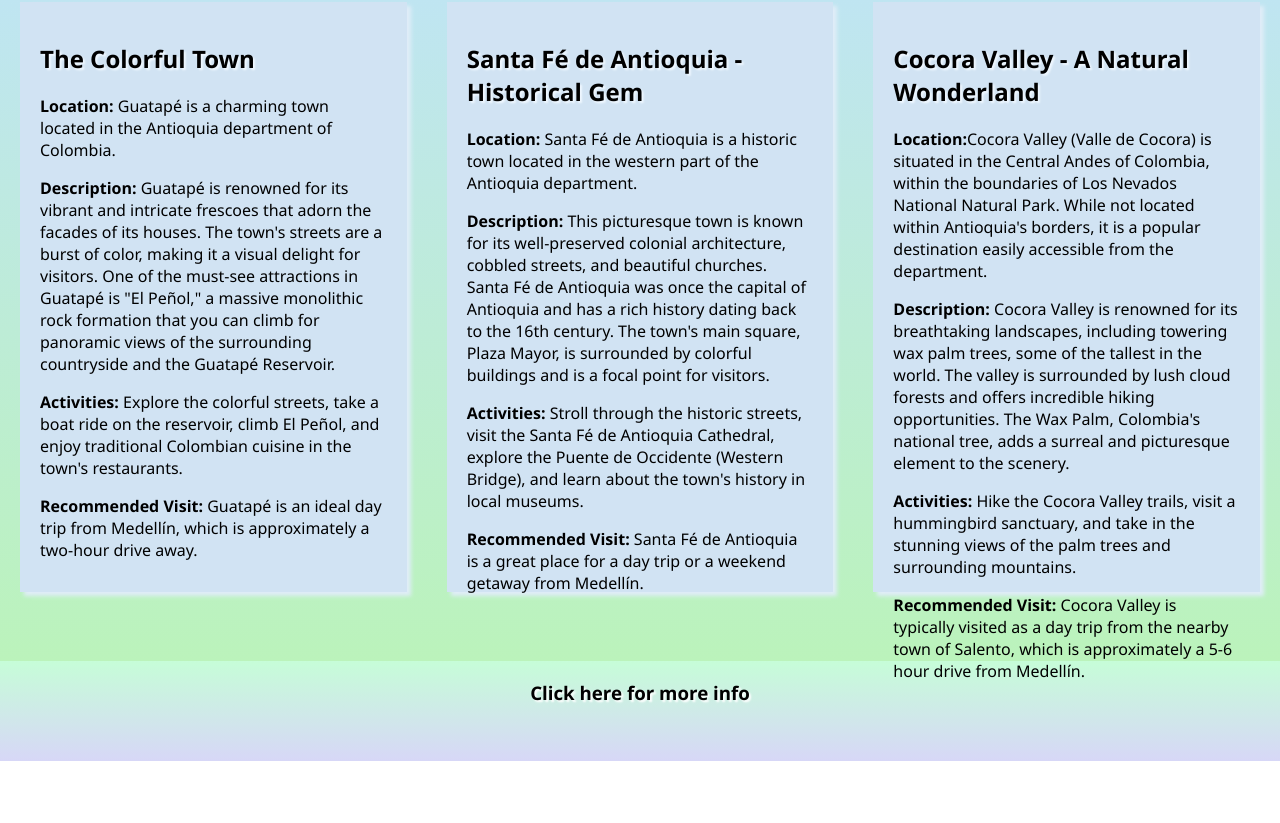
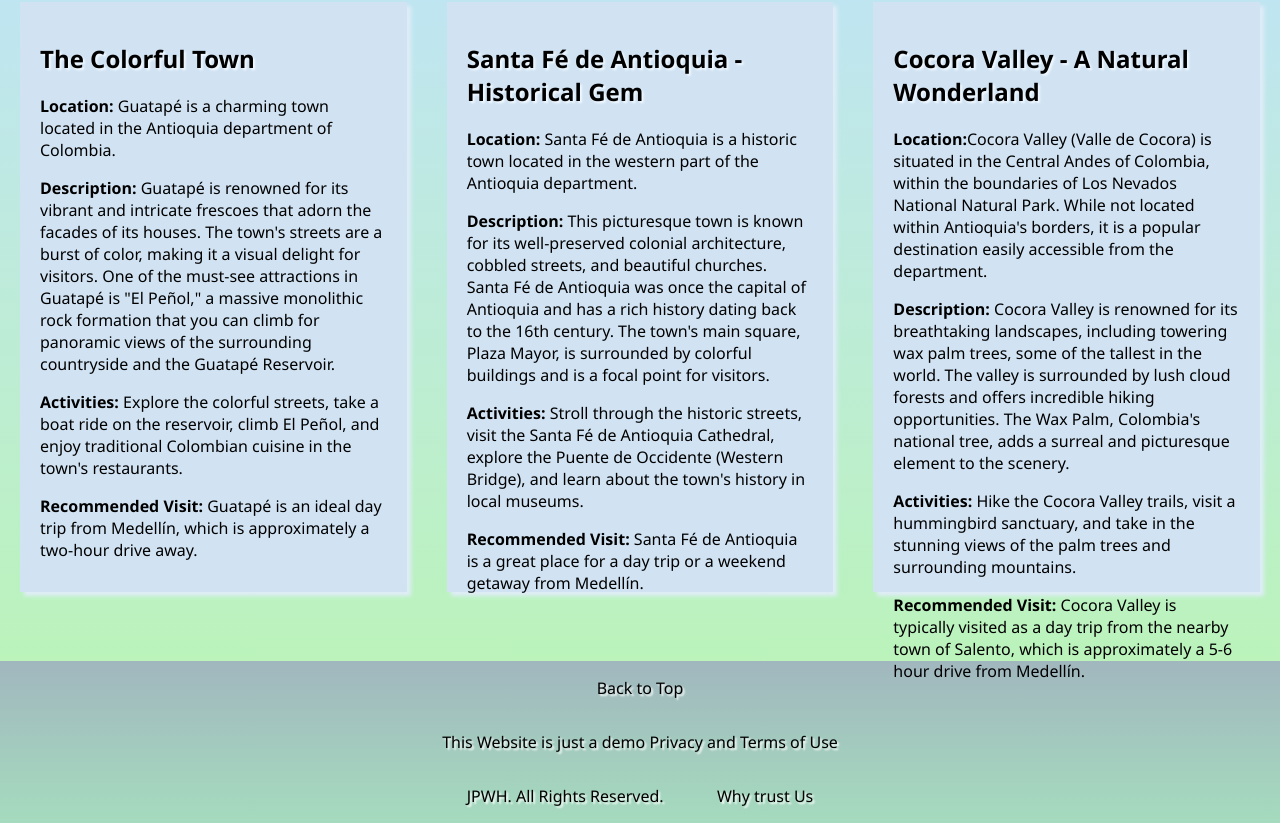
Before and after one commit to Pablo-pelaez/Hometown-Site, a plain HTML site: page index.html in a window 1280 px wide. Shown: the part 439-1262 px from the top of the page. Before the commit the page ends 1200 px from the top, so only its background shows below. Drawn offline with Linux system fonts and the light colour scheme.

Commit message:
Version2
Sample Tourism Website

```diff
--- a/index.html
+++ b/index.html
@@ -9,7 +9,7 @@
 </head>
 
 <body>
-    <header class="header">
+    <header class="header" id="anchor">
         <h1>Welcome to Antioquia</h1>
         <!-- <a href="#main"><button class="btn">More Info</button></a> -->
         <button class="btn">Hit the Road</button>
@@ -87,7 +87,19 @@
     </main>
 
     <footer id="footer">
-        <h3>Click here for more info</h3>
+        <div class="footer-sec">
+            <p class="anchor-top"><a href="#anchor">Back to Top</a></p>
+        </div>
+
+        <div class="footer-sec">
+            <p>This Website is just a demo</p>
+            <p>Privacy and Terms of Use</p>
+        </div>
+
+        <div class="footer-sec">
+            <p><a href="https://github.com/Pablo-pelaez" target="_blank">JPWH.</a> All Rights Reserved.</p>
+            <p>Why trust Us</p>
+        </div>
 
 
     </footer>
--- a/resources/css/styles.css
+++ b/resources/css/styles.css
@@ -72,10 +72,28 @@ h2 {
 
 #footer {
     display: flex;
+    flex-direction: column;
     justify-content: center;
-    height: 100px;
-    background: linear-gradient(rgb(198, 253, 216), rgb(215, 215, 247));
+    align-items: center;
+    height: none;
+    background: linear-gradient(rgb(161, 183, 190), rgb(165, 219, 190));
     text-shadow: 2px 2px 2px white;
+}
+
+.footer-sec {
+    width: 400px;
+    display: flex;
+    justify-content: space-around;
+    margin: auto 30px;
+}
+
+a {
+    color: black;
+    text-decoration: none;
+}
+
+.anchor-top:hover {
+    cursor:pointer;
 }
 
 
```
